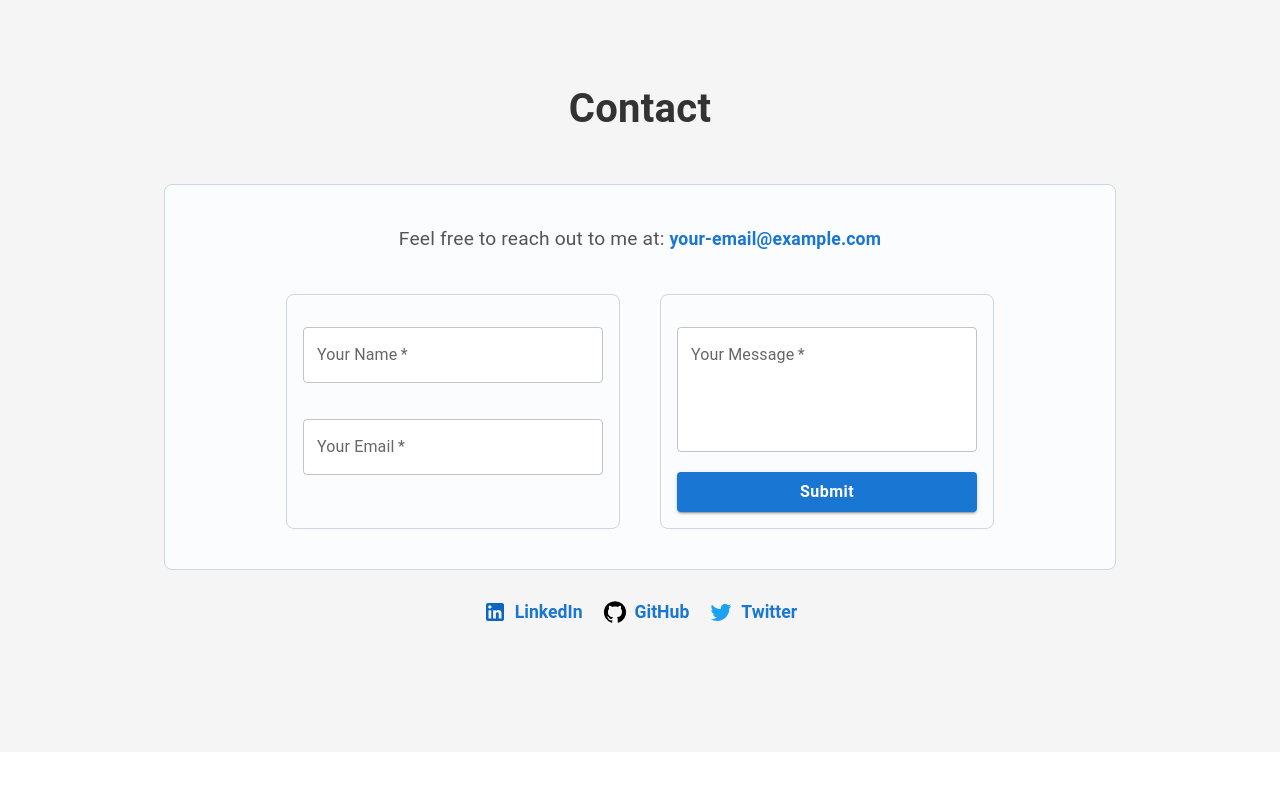
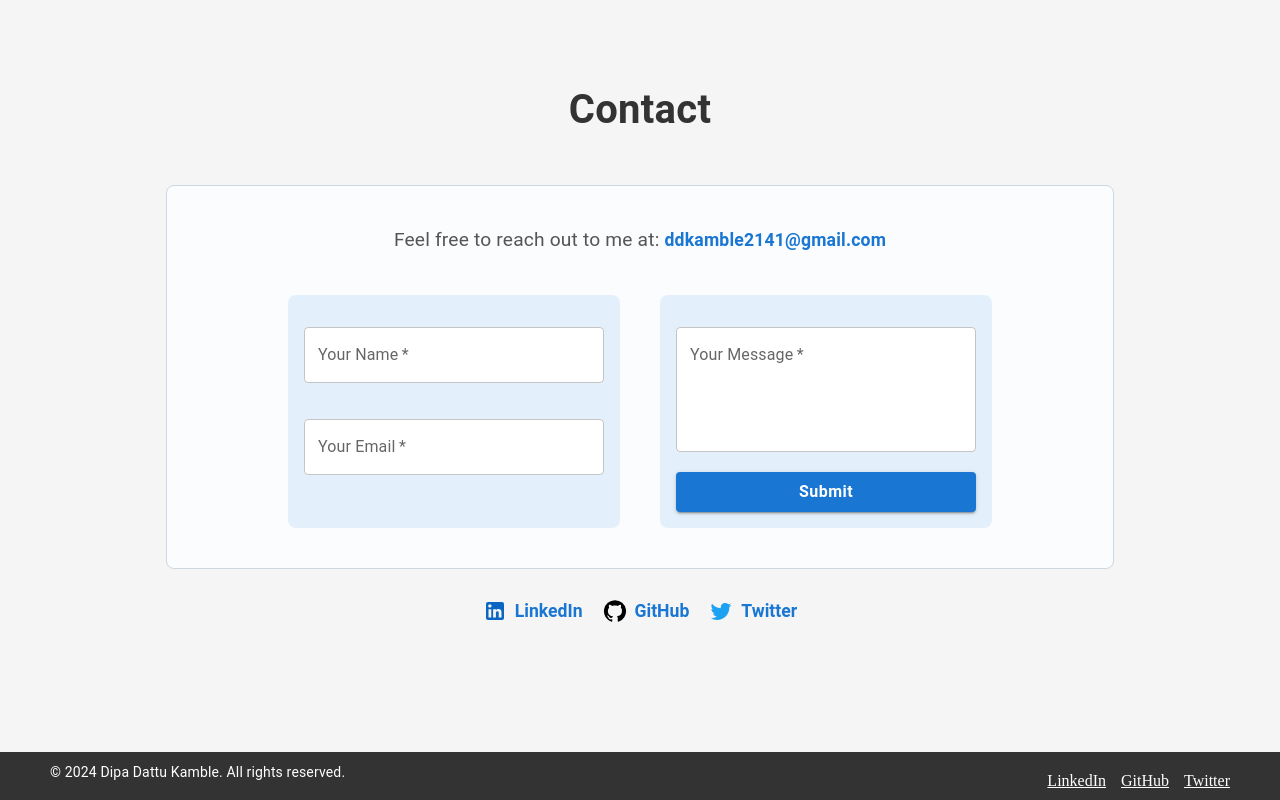
Before and after one commit to Sonukamble/Personal_portfolio, a React (Vite) app: page / in a window 1280 px wide. Shown: the part 3109-3909 px from the top of the page. Before the commit the page ends 3861 px from the top, so only its background shows below. Built offline with nearby package versions, Linux system fonts and the light colour scheme.

Commit message:
added footer and contact

```diff
--- a/src/App.tsx
+++ b/src/App.tsx
@@ -6,6 +6,7 @@ import About from './components/pages/About';
 import Skills from './components/pages/Skills';
 import Projects from './components/pages/Projects';
 import Contact from './components/pages/Contact';
+import Footer from './components/navbar/Footer';
 
 const App: React.FC = () => {
   return (
@@ -19,6 +20,7 @@ const App: React.FC = () => {
         <Skills />
         <Contact />
       </div>
+      <Footer />
     </Router>
   );
 };
--- /dev/null
+++ b/src/components/navbar/Footer.tsx
@@ -0,0 +1,37 @@
+
+import React from 'react';
+import { Box, Typography, Link } from '@mui/material';
+import '../../css/Footer.css';
+
+const Footer: React.FC = () => {
+    return (
+        <Box
+            component="footer"
+            sx={{
+                backgroundColor: '#333',
+                color: 'white',
+                textAlign: 'center',
+                position: 'relative',
+                bottom: 0,
+            }}
+            className="footer-box"
+        >
+            <Typography variant="body2">
+                © {new Date().getFullYear()} Dipa Dattu Kamble. All rights reserved.
+            </Typography>
+            <Box sx={{ marginTop: '10px' }}>
+                <Link href="https://www.linkedin.com/in/your-linkedin/" color="inherit" sx={{ marginRight: '15px' }}>
+                    LinkedIn
+                </Link>
+                <Link href="https://github.com/your-github-username" color="inherit" sx={{ marginRight: '15px' }}>
+                    GitHub
+                </Link>
+                <Link href="https://twitter.com/your-twitter-handle" color="inherit">
+                    Twitter
+                </Link>
+            </Box>
+        </Box>
+    );
+};
+
+export default Footer;
--- a/src/components/pages/Contact.tsx
+++ b/src/components/pages/Contact.tsx
@@ -22,11 +22,11 @@ const Contact: React.FC = () => {
                     <Typography variant="body1" component="p">
                         Feel free to reach out to me at:{' '}
                         <Link href="mailto:your-email@example.com" target="_blank" style={{ fontWeight: 'bold' }}>
-                            your-email@example.com
+                            ddkamble2141@gmail.com
                         </Link>
                     </Typography>
                     <div className='contact-form-submission'>
-                        <Card className="cards-field">
+                        <Card color="primary" variant="soft" className="cards-field">
                             <TextField
                                 label="Your Name"
                                 variant="outlined"
@@ -43,7 +43,7 @@ const Contact: React.FC = () => {
                                 margin="normal"
                             />
                         </Card>
-                        <Card className="cards-field">
+                        <Card color="primary" variant="soft" className="cards-field">
                             <TextField
                                 label="Your Message"
                                 variant="outlined"
--- a/src/components/pages/Skills.tsx
+++ b/src/components/pages/Skills.tsx
@@ -58,7 +58,6 @@ const Skills: React.FC = () => {
                         ))}
                     </Box>
 
-                    {/* AI & GenAI Skills */}
                     <Typography variant="h6" style={{ marginTop: '2rem', marginBottom: '1rem' }}>
                         GenAI and AI Integrations:
                     </Typography>
--- /dev/null
+++ b/src/css/Footer.css
@@ -0,0 +1,6 @@
+.footer-box {
+    display: flex;
+    gap: 10px;
+    justify-content: space-between;
+    padding: 10px 50px;
+}
```
Also changed, not shown: src/css/Skills.css (added).
